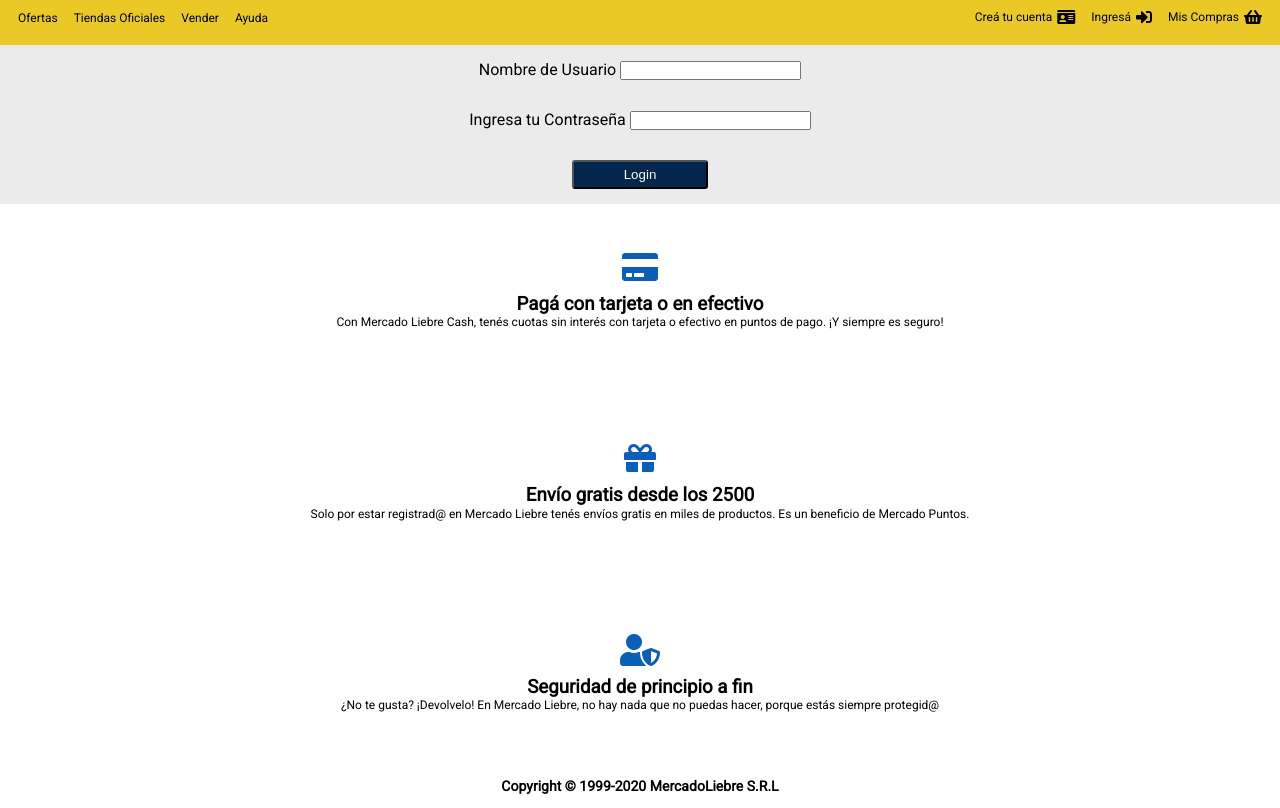
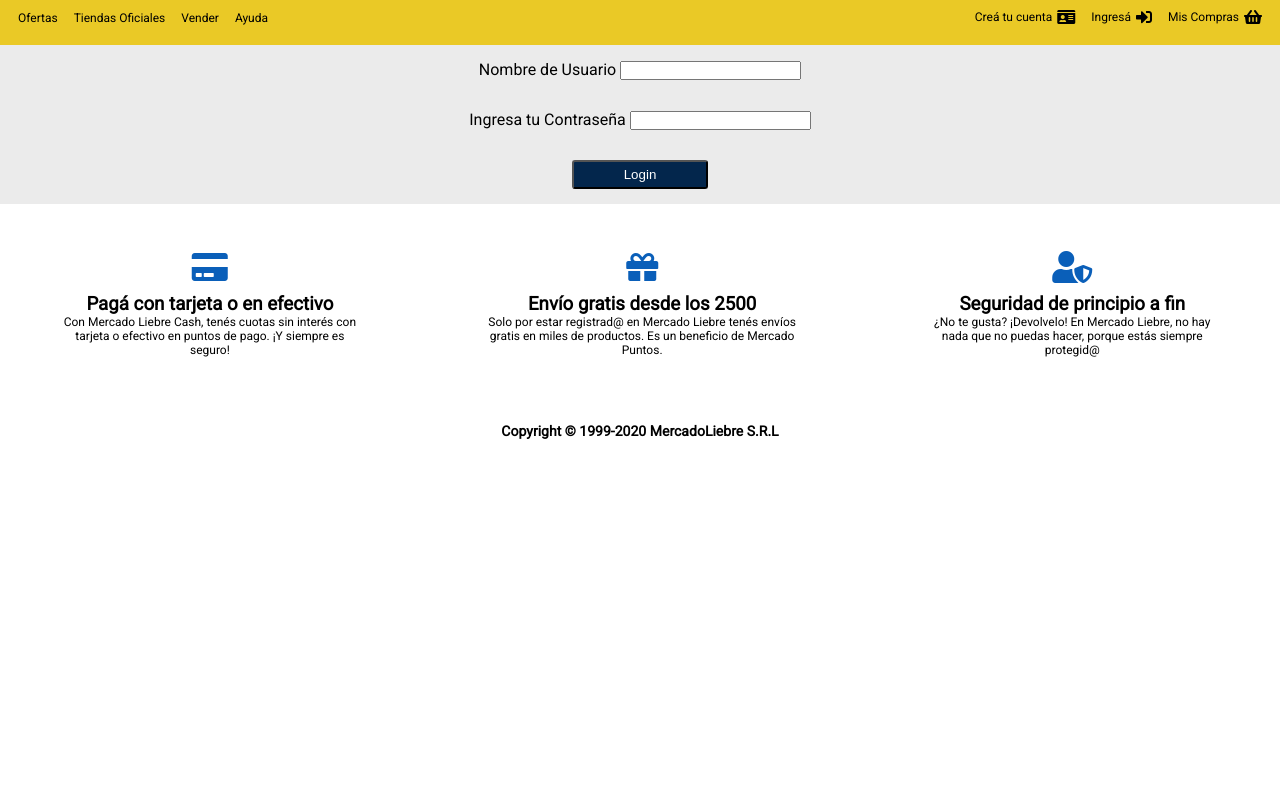
Before and after one commit to nicoacu/mercadoliebre, a website: page views/login.html in a window 1280 px wide. Shown: the part 82-890 px from the top of the page. After the commit the page ends 800 px from the top, so only its background shows below. Drawn offline with Linux system fonts and the light colour scheme; files that its build step writes are made by us from their sources; files whose address does not match are found by name.

Commit message:
fixed footer in register and login views

```diff
--- a/public/css/login.css
+++ b/public/css/login.css
@@ -103,4 +103,22 @@
   .burger-menu {
     display: none;
   }
+
+  .container-footer {
+    display: flex;
+    flex-direction: row;
+    align-items: center;
+    justify-content: space-between;
+  }
+
+  .section-footer {
+    padding: 2rem 3rem;
+    text-align: center;
+    max-width: 100%;
+  }
+
+  .copyright {
+    font-size: 12px;
+    display: block;
+  }
 }
--- a/public/css/register.css
+++ b/public/css/register.css
@@ -122,4 +122,22 @@
   .burger-menu {
     display: none;
   }
+
+  .container-footer {
+    display: flex;
+    flex-direction: row;
+    align-items: center;
+    justify-content: space-between;
+  }
+
+  .section-footer {
+    padding: 2rem 3rem;
+    text-align: center;
+    max-width: 100%;
+  }
+
+  .copyright {
+    font-size: 12px;
+    display: block;
+  }
 }
--- a/views/login.html
+++ b/views/login.html
@@ -107,6 +107,7 @@
     <!---Footer -->
 
     <footer>
+      <div class="container-footer">
         <section class="section-footer">
           <i class="fas fa-credit-card iconos-footer"></i>
           <h3>Pagá con tarjeta o en efectivo</h3>
@@ -129,11 +130,12 @@
           <i class="fas fa-user-shield iconos-footer"></i>
           <h3>Seguridad de principio a fin</h3>
           <p>
-          ¿No te gusta? ¡Devolvelo! En Mercado Liebre, no hay nada que no puedas
-          hacer, porque estás siempre protegid@
+            ¿No te gusta? ¡Devolvelo! En Mercado Liebre, no hay nada que no
+            puedas hacer, porque estás siempre protegid@
           </p>
           <br />
         </section>
+      </div>
       <section class="copyright">
         <h3>Copyright © 1999-2020 MercadoLiebre S.R.L</h3>
         <br />
```
Also changed, not shown: views/register.html (+4 -2 lines). Lines whose indentation alone changed are shown as unchanged.
